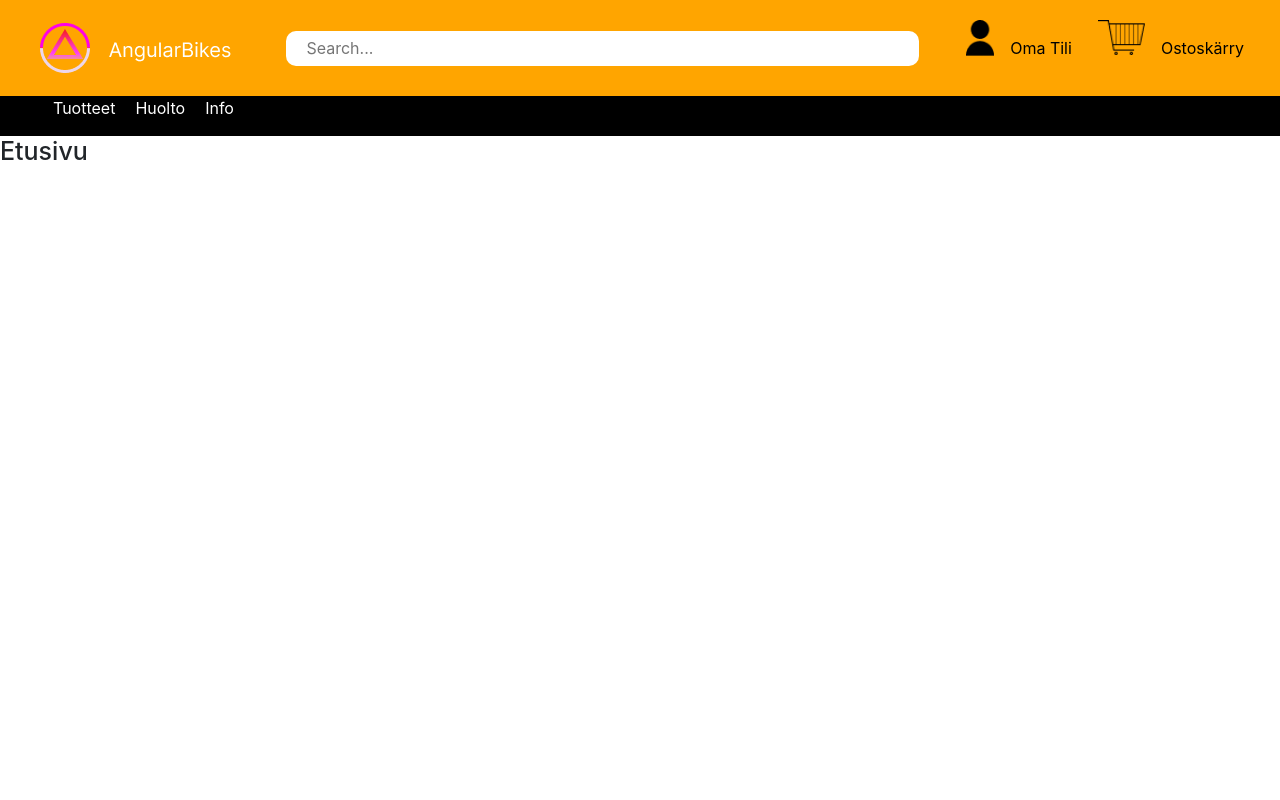
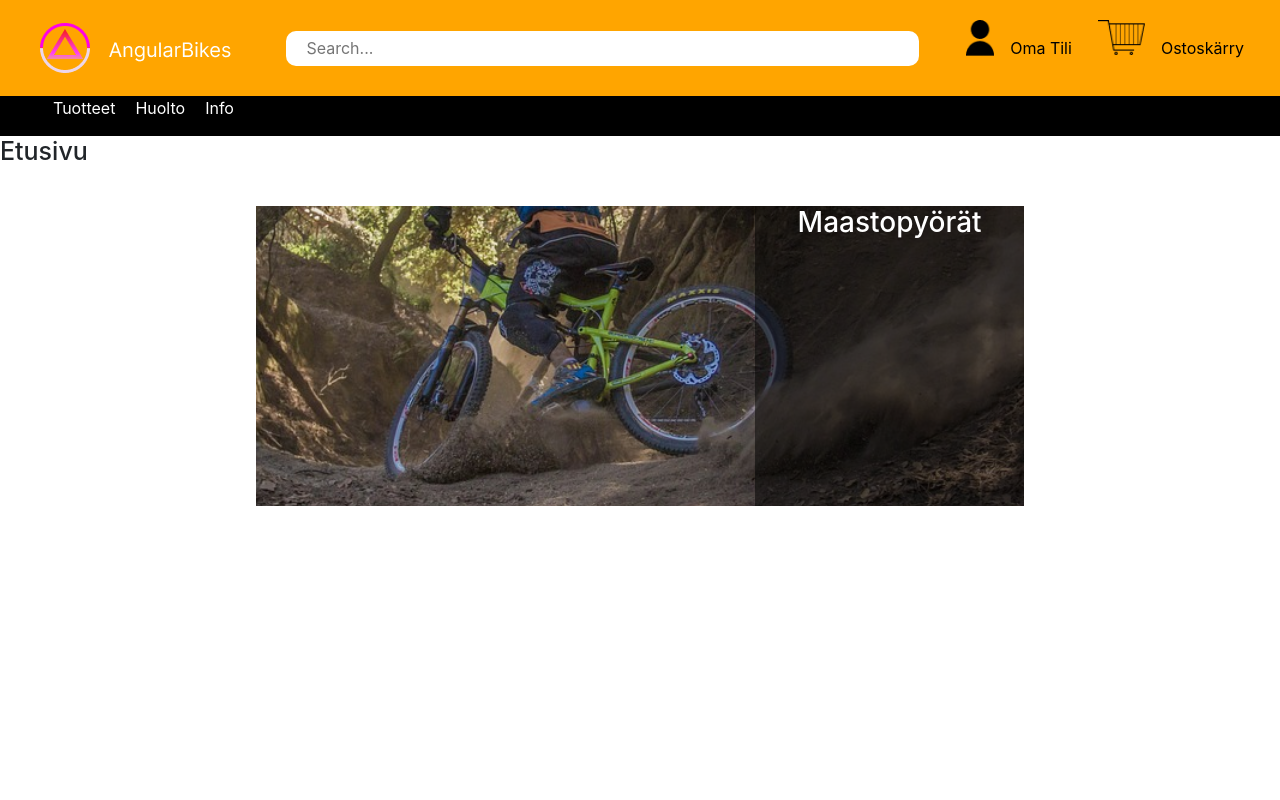
Before and after one commit to ThePugSummoner/bikestore, a React (Create React App) app: page / in a window 1280 px wide. Shown: the top 800 px of the page. Built offline with nearby package versions, Linux system fonts and the light colour scheme.

Commit message:
home page background image

```diff
--- a/src/App.css
+++ b/src/App.css
@@ -118,3 +118,25 @@ dd {
   justify-content: space-between;
   width: 100px;
 }
+
+.image-container {
+  position: relative;
+  height: 300px;
+  width: 60%;
+  margin: auto;
+  background-image: url(../src/images/mountainbike.jpg);
+  background-repeat: no-repeat;
+  background-size: cover;
+  background-position-y:80%;
+  cursor: pointer;
+}
+.image-top-text {
+  position: absolute;
+  background: rgba(0, 0, 0, 0.5);
+  width: 35%;
+  height: 100%;
+  bottom: 0;
+  right: 0;
+  color: white;
+  text-align: center;
+}
--- a/src/components/footer.js
+++ b/src/components/footer.js
@@ -1,3 +1,5 @@
+import React from "react"
+
 function Footer() {
     return (
         <footer>
--- a/src/components/home.js
+++ b/src/components/home.js
@@ -1,9 +1,11 @@
-
+import React from "react"
+import ImageFrame from "./imagaFrame"
 
 function Home(){
     return(
        <main className="main">
         <h1 style={{marginBottom:40, width: 300, height: 30, fontSize: 25}}>Etusivu</h1>
+        <ImageFrame />
        </main>
 
 
--- /dev/null
+++ b/src/components/imagaFrame.js
@@ -0,0 +1,28 @@
+import React from "react"
+import bike from "../images/mountainbike.jpg"
+
+
+function ImageFrame() {
+    return (
+
+            <div className="image-container">
+                <div className="image-top-text">
+                    <h3>Maastopyörät</h3>
+                </div>
+
+            </div>
+
+
+
+
+
+
+
+    )
+
+
+
+
+}
+
+export default ImageFrame
--- a/src/components/navbar.js
+++ b/src/components/navbar.js
@@ -1,3 +1,4 @@
+import React from "react"
 import userIcon from "../images/omatili icon.png"
 import cart from "../images/shoppingcart icon.png"
 import logo from "../images/Logo.png"
```
Also changed, not shown: src/images/mountainbike.jpg (added).
